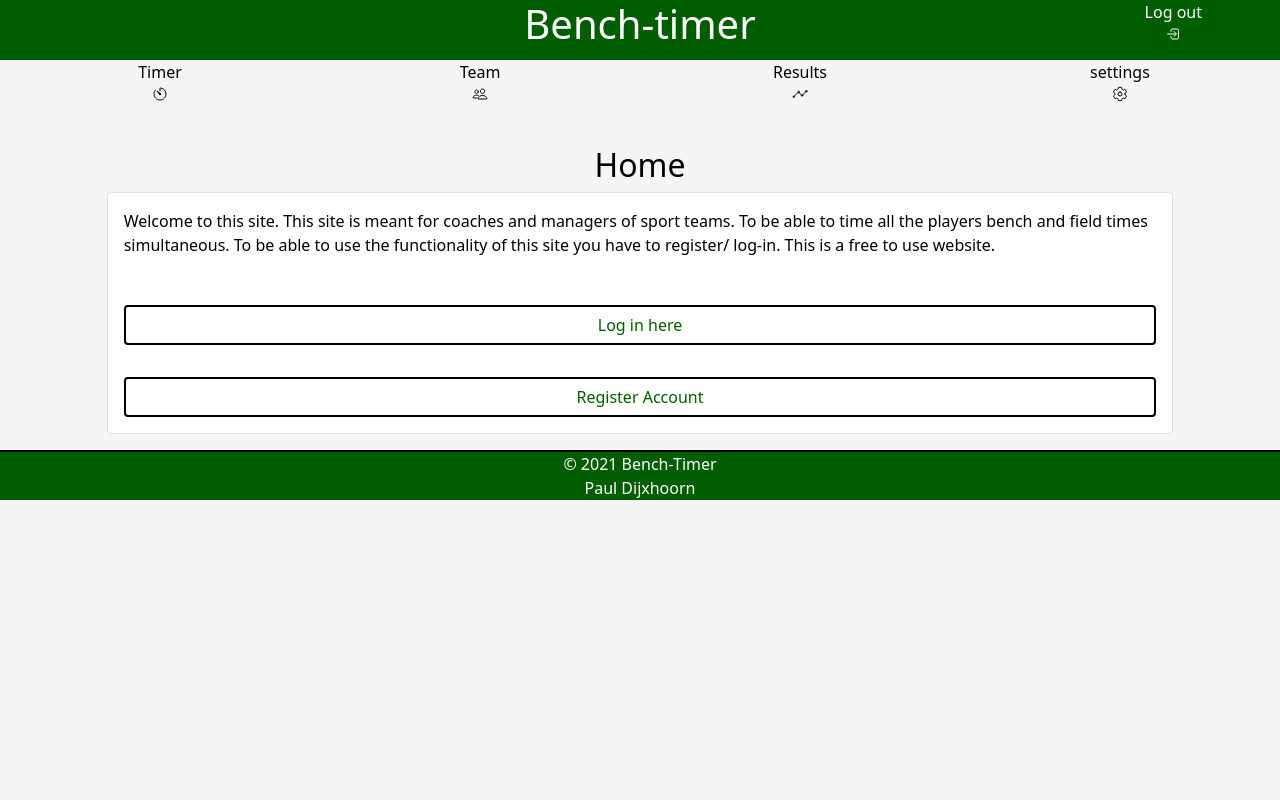
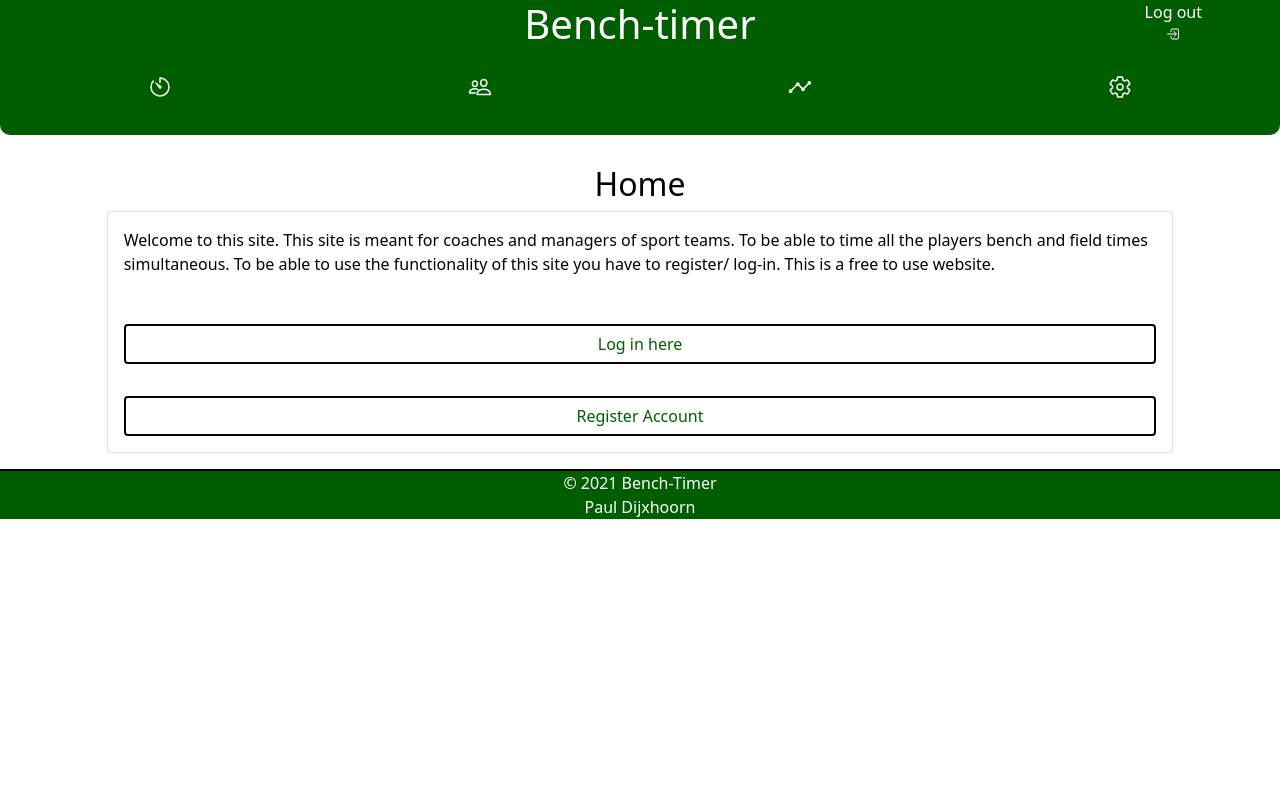
Before and after one commit to pjdijxhoorn/Bench-Timer, a Flask app: page / in a window 1280 px wide. Run offline with Flask 2, Linux system fonts and the light colour scheme; the visitor is signed in with stand-in values (Sample User, id 1); data that the repository does not hold is empty; some libraries are stand-ins or nearby versions.

Commit message:
added styling to navbar set indicator navbar

```diff
--- a/app.py
+++ b/app.py
@@ -92,9 +92,9 @@ def login():
 
     return render_template("login.html")
 
-@app.route("/timer")
-def timer():
-    return render_template("timer.html")
+@app.route("/stopwatch")
+def stopwatch():
+    return render_template("stopwatch.html")
 
 @app.route("/team")
 def team():
--- a/static/css/style.css
+++ b/static/css/style.css
@@ -1,9 +1,12 @@
+:root {
+    --clr: white;
+}
+
 body {
-    background-color: whitesmoke;
+    background: var(--clr);
     height: 100%;
     min-height: 100vh;
 }
-
 
 /*  basic styles*/
 
@@ -53,7 +56,17 @@ body {
     color: white;
 }
 
-.navigation {}
+.navigation {
+    width: 100%;
+    height: 75px;
+    background: rgb(0, 94, 0);
+    position: relative;
+    display: flex;
+    justify-content: center;
+    align-items: center;
+    border-bottom-left-radius: 10px;
+    border-bottom-right-radius: 10px;
+}
 
 .navigation ul {
     list-style: none;
@@ -66,7 +79,7 @@ body {
 .navigation ul li {
     position: relative;
     list-style-type: none;
-    height: 70px;
+    height: 75px;
     width: 25%;
 }
 
@@ -81,6 +94,57 @@ body {
     text-decoration: none;
     color: black;
 
+}
+
+.navigation ul li a .icon {
+    position: relative;
+    display: block;
+    line-height: 75px;
+    font-size: 1.5em;
+    text-align: center;
+    transition: 0.5s;
+    color: var(--clr);
+    width: 75px;
+    height: 75px;
+    border-radius: 50%;
+}
+
+.navigation ul li:hover a .icon {
+    transform: translateY(35px);
+    background: white;
+    top: 50%;
+    color: black;
+    background: radial-gradient(circle at 25px 25px, white, grey);
+    border: 6px solid var(--clr);
+    transition: 0.5s;
+
+}
+
+.navigation ul li a .text {
+    position: absolute;
+    color: var(--clr);
+    font-weight: 400;
+    font-size: 0.75em;
+    letter-spacing: 0.05em;
+    transition: 0.25s;
+    opacity: 0;
+    transform: translateY(-25px);
+}
+
+.navigation ul li:hover a .text {
+    opacity: 1;
+    transform: translateY(-15px);
+
+}
+
+.active {
+    background: rebeccapurple;
+}
+
+
+/*----------flash message box*/
+.flash-box {
+    margin-top: 30px;
 }
 
 /*----------forms*/
--- a/templates/base.html
+++ b/templates/base.html
@@ -53,18 +53,19 @@
     </div>
     {% endif %}
     </div>
+    {% if session.user %}
     <div class="navigation">
-        <ul class="">
-            <li>
-                <a href="{{ url_for('timer') }}">
+        <ul>
+            <li class="list" id="timer">
+                <a href="{{ url_for('stopwatch') }}">
 
-                    <span class="text">Timer</span>
+                    <span class="text">Stopwatch</span>
                     <span class="icon">
                         <ion-icon name="timer-outline"></ion-icon>
                     </span>
                 </a>
             </li>
-            <li>
+            <li class="list" id="team">
                 <a href="{{ url_for('team') }}">
 
                     <span class="text">Team</span>
@@ -73,7 +74,7 @@
                     </span>
                 </a>
             </li>
-            <li>
+            <li class="list" id="results">
                 <a href="{{ url_for('results') }}">
 
                     <span class="text">Results</span>
@@ -82,22 +83,22 @@
                     </span>
                 </a>
             </li>
-            <li>
+            <li class="list" id="settings">
                 <a href="{{ url_for('settings') }}">
 
-                    <span class="text">settings</span>
+                    <span class="text">Settings</span>
                     <span class="icon">
                         <ion-icon name="settings-outline"></ion-icon>
                     </span>
                 </a>
             </li>
-
+            <div class="indicator"></div>
         </ul>
 
     </div>
-
+    {% endif %}
     <!-- flash messages -->
-    <section>
+    <section class="flash-box">
         {% with messages = get_flashed_messages() %}
         {% if messages %}
         {% for message in messages %}
@@ -113,6 +114,26 @@
     {% block content %}
     {% endblock %}
 
+    <script>
+        if (document.URL.includes("stopwatch")) {
+            let timer = document.getElementById("timer")
+            timer.classList.add("active");
+        }
+        if (document.URL.includes("team")) {
+            let timer = document.getElementById("team")
+            timer.classList.add("active");
+        }
+        if (document.URL.includes("results")) {
+            let timer = document.getElementById("results")
+            timer.classList.add("active");
+        }
+        if (document.URL.includes("settings")) {
+            let timer = document.getElementById("settings")
+            timer.classList.add("active");
+        }
+    </script>
+
+
     <!--- footer --->
     <footer class="col-12 row g-0 justify-content-center mt-3">
         <div class="col-lg-4 col-sm-12 footer-content text-center">© 2021 Bench-Timer <br>Paul Dijxhoorn </div>
```
Also changed, not shown: templates/stopwatch.html (renamed from templates/timer.html).
